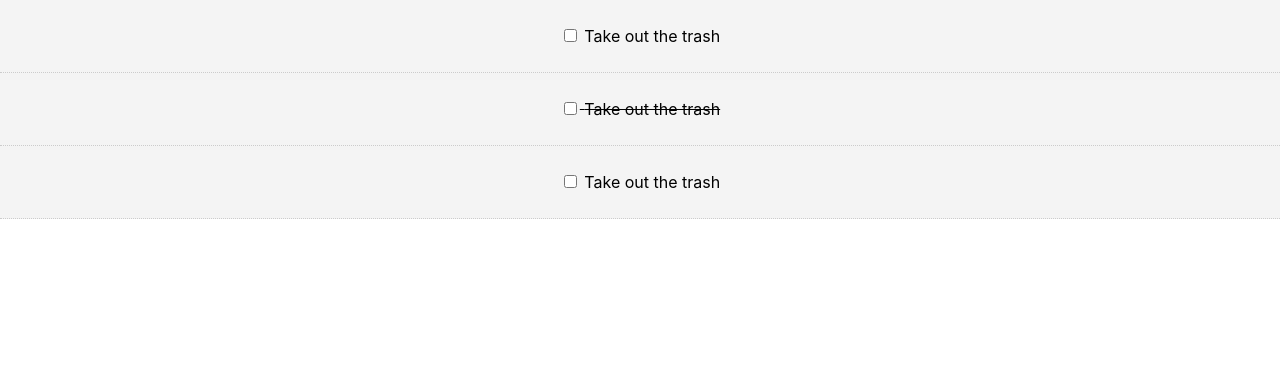
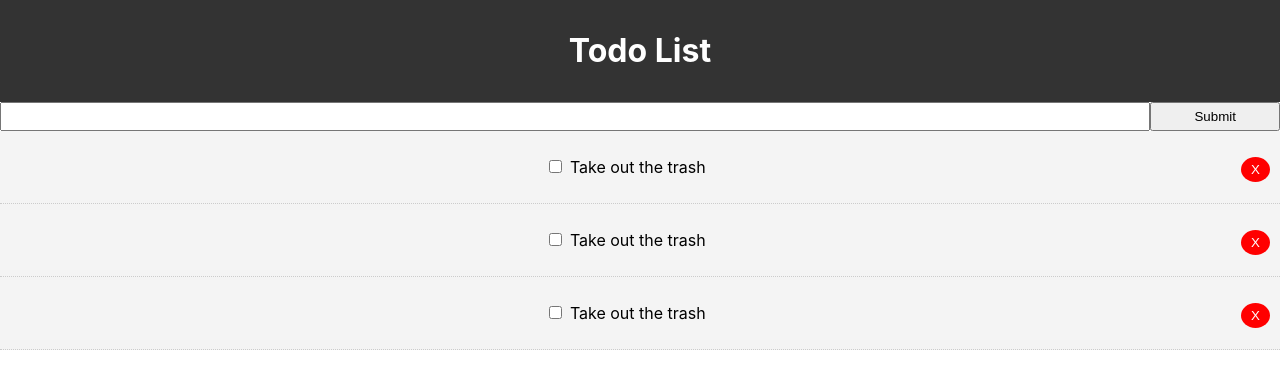
Before and after one commit to ashanaka/reach-crash-todo, a React (Create React App) app: page / in a window 1280 px wide. Shown: the top 366 px of the page. Built offline with nearby package versions, Linux system fonts and the light colour scheme.

Commit message:
UI fixing

```diff
--- a/src/App.js
+++ b/src/App.js
@@ -1,4 +1,6 @@
 import Todos from "./components/Todos";
+import AddTodos from "./components/AddTodos";
+import Header from "./components/layout/Header";
 import React, { Component } from "react";
 
 import "./App.css";
@@ -14,7 +16,7 @@
       {
         id: 2,
         title: "Take out the trash",
-        completed: true,
+        completed: false,
       },
       {
         id: 3,
@@ -24,10 +26,35 @@
     ],
   };
 
+  // toggle complete
+  markComplete = (id) => {
+    this.setState({
+      todos: this.state.todos.map((todo) => {
+        if (todo.id === id) {
+          todo.completed = !todo.completed;
+        }
+        return todo;
+      }),
+    });
+  };
+
+  // delete todo
+  delTodo = (id) => {
+    this.setState({
+      todos: [...this.state.todos.filter((todo) => todo.id !== id)],
+    });
+  };
+
   render() {
     return (
       <div className="App">
-        <Todos todos={this.state.todos} />
+        <Header />
+        <AddTodos />
+        <Todos
+          todos={this.state.todos}
+          delTodo={this.delTodo}
+          markComplete={this.markComplete}
+        />
       </div>
     );
   }
--- /dev/null
+++ b/src/components/AddTodos.js
@@ -0,0 +1,19 @@
+import React, { Component } from "react";
+
+export class AddTodos extends Component {
+  render() {
+    return (
+      <form style={{display: 'flex'}}>
+        <input type="text" name="title" style={{ flex: '10', padding: '5px' }}></input>
+        <input
+          type="submit"
+          value="Submit"
+          className="btn"
+          style={{ flex: "1" }}
+        ></input>
+      </form>
+    );
+  }
+}
+
+export default AddTodos;
--- a/src/components/TodoItem.js
+++ b/src/components/TodoItem.js
@@ -12,10 +12,17 @@
   };
 
   render() {
+    const { id, title } = this.props.todo;
+
     return (
       <div style={this.getStyle()}>
         <p>
-          <input type="checkbox" /> {this.props.todo.title}
+          <input
+            type="checkbox"
+            onChange={this.props.markComplete.bind(this, id)}
+          />{" "}
+          {title}
+          <button onClick={this.props.delTodo.bind(this, id)} style={btnStyle}>X</button>
         </p>
       </div>
     );
@@ -27,4 +34,14 @@
   todo: PropTypes.object.isRequired,
 };
 
+const btnStyle = {
+    background: 'red',
+    border: 'none',
+    padding: '5px 10px',
+    color: 'white',
+    borderRadius: '50%',
+    cursor: 'pointer',
+    float: 'right'
+}
+
 export default TodoItem;
--- a/src/components/Todos.js
+++ b/src/components/Todos.js
@@ -4,7 +4,7 @@
 
 class Todos extends Component {
   render() {
-    return this.props.todos.map((todo) => <TodoItem key={todo.id} todo={todo} />);
+    return this.props.todos.map((todo) => <TodoItem key={todo.id} delTodo={this.props.delTodo} markComplete={this.props.markComplete} todo={todo} />);
   }
 }
 
--- /dev/null
+++ b/src/components/layout/Header.js
@@ -0,0 +1,15 @@
+import React from 'react'
+
+export default function Header() {
+    return (
+        <header style={headerStyle}>
+            <h1>Todo List</h1>
+        </header>
+    )
+}
+
+const headerStyle = {
+    background: '#333',
+    color: '#fff',
+    padding: '10px'
+}
```
